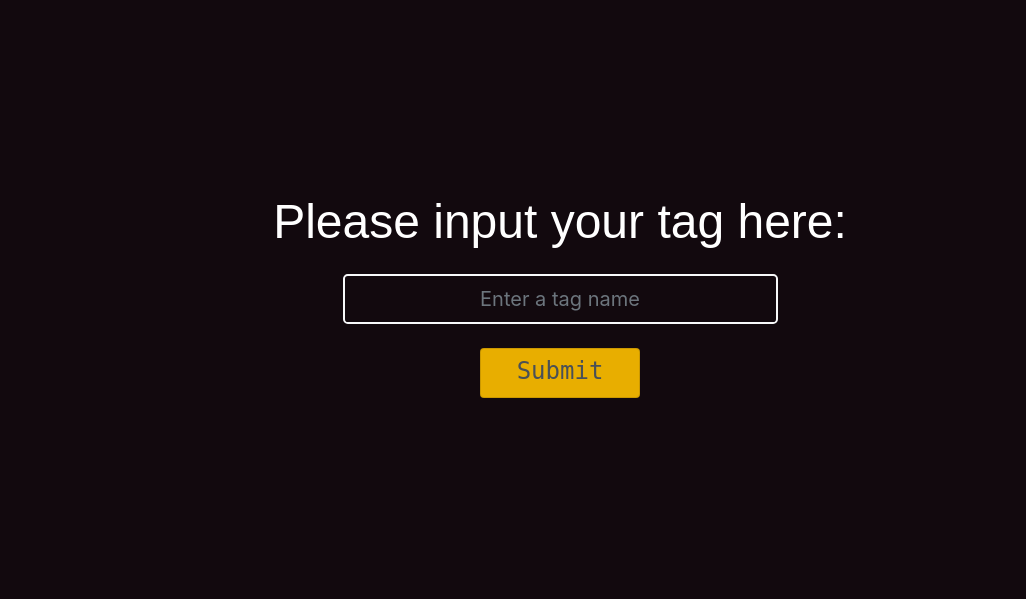
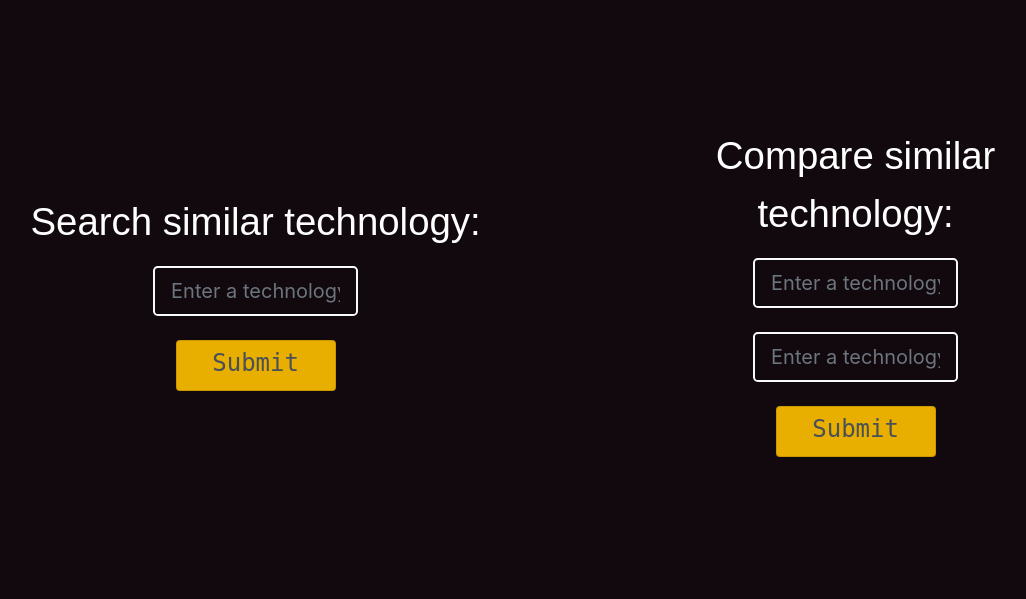
Before and after one commit to hy3440/diffTech, a Django app: page / in a window 1320 px wide. Shown: the top 599 px of the page, without its empty margins (100-1126 px from the left). Run offline with Django 3.2, Linux system fonts and the light colour scheme; some libraries are stand-ins or nearby versions.

Commit message:
finish home page add compare search

```diff
--- a/djangotest/templates/home.html
+++ b/djangotest/templates/home.html
@@ -5,16 +5,14 @@
 
 
 
-<div class="container" style = "max-width: 960px;margin: auto;">
+<div class="container" style = "max-width: 1200px;margin-left: 8%; margin-right: 10%">
   <div class="row align-items-center" style = "height: 600px;">
-    <div class="col">
-    </div>
-    <div class="col-12 align-items-center">
+    <div class="col-5 align-items-center">
 
 		<form action="/selecttag/" method="post">
 		{% csrf_token %}
 		  <div class="form-group">
-		  	<p class = "text-center" style = "font-size: 3rem;font-weight: 300;font-family: fantasy;color:  #ffffff;">Please input your tag here: </p>
+		  	<p class = "text-center" style = "font-size: 2.4rem;font-weight: 300;font-family: fantasy;color:  #ffffff;">Search similar technology: </p>
 
 		  	<div class="container">
 		  	  <div class="row align-items-center">
@@ -24,7 +22,7 @@
 
 
 
-		    	<input class="form-control form-control-lg" style = "background-color: rgb(18, 9, 14);border: 2px solid #f8f9fa;color: #f8f9fa;text-align:center;" name = "tag" type="text" placeholder="Enter a tag name">
+		    	<input class="form-control form-control-lg" style = "background-color: rgb(18, 9, 14);border: 2px solid #f8f9fa;color: #f8f9fa;text-align:center;" name = "tag" type="text" placeholder="Enter a technology">
 
   				</div>
   				<div class="col">
@@ -43,8 +41,45 @@
 		</form>
 
     </div>
-    <div class="col">
+    <div class="col-1">
     </div>
+    <div class="col-5 align-items-center">
+
+		<form action="/tagcomparepost/" method="post">
+		{% csrf_token %}
+		  <div class="form-group">
+		  	<p class = "text-center" style = "font-size: 2.4rem;font-weight: 300;font-family: fantasy;color:  #ffffff;">Compare similar technology: </p>
+
+		  	<div class="container">
+		  	  <div class="row align-items-center">
+			    <div class="col">
+			    </div>
+			    <div class="col-6 align-items-center">
+
+
+
+		    	<input class="form-control form-control-lg" style = "background-color: rgb(18, 9, 14);border: 2px solid #f8f9fa;color: #f8f9fa;text-align:center;" name = "tag" type="text" placeholder="Enter a technology">
+		    	<br>
+		    	<input class="form-control form-control-lg" style = "background-color: rgb(18, 9, 14);border: 2px solid #f8f9fa;color: #f8f9fa;text-align:center;" name = "simi" type="text" placeholder="Enter a technology">
+
+  				</div>
+  				<div class="col">
+		    	</div>
+		  	</div>
+		  	</div>
+
+		  	<br>
+
+		  <div class="container">
+		  <div class="row d-flex justify-content-center">
+				<button  type="submit" class="list-group-item list-group-item-action" style="background-color: #e8ae00;width: 160px;padding-top: 8px;padding-bottom: 4px;padding-left: 4px;padding-right: 4px;text-align: center;margin: auto;"><h5 class = "text-center" style = "font-size: 1.5rem;font-family: monospace;">Submit</h5></button>
+		  </div>
+		  </div>
+		  </div>
+		</form>
+
+    </div>
+
   </div>
 </div>
 
--- a/djangotest/urls.py
+++ b/djangotest/urls.py
@@ -22,6 +22,7 @@ urlpatterns = [
     url(r'^admin/', admin.site.urls),
     url(r'^$',views.home, name = 'home'),
     url(r'^selecttag/', views.selecttag,name = 'selecttag'),
+    url(r'^tagcomparepost/',views.tagcomparepost, name = 'tagcomparepost'),
     url(r'^([0-9a-zA-Z+.-]+)/$',views.tagpair, name = 'tagpair'),
     url(r'^([0-9a-zA-Z+.-]+)/([0-9a-zA-Z+.-]+)/$',views.tagcompare, name = 'tagcompare'),
 ]
--- a/djangotest/views.py
+++ b/djangotest/views.py
@@ -298,3 +298,199 @@ def selecttag(request):
         ori_tagwiki[Tag] = ori_wiki
 
         return render(request, 'tagpair.html',{'tagsWikiDicts':tagsWikiDict,'ori_tagwikis':ori_tagwiki})
+
+
+
+def tagcomparepost(request):
+
+
+
+    if request.method == "POST":
+
+        ttag = request.POST.get('tag').lower()
+        tsimi = request.POST.get('simi').lower()
+
+        tpair = sorted([ttag,tsimi])
+        Tag = tpair[0]
+        SimiTag = tpair[1]
+        SITE = StackAPI('stackoverflow')
+
+        Relation = relation.objects.filter(tag = Tag, simitag = SimiTag).values('quality','example_id','example')
+        if Relation:
+            """
+            compares = []
+            for eachone in Relation:
+                compares.append(eachone)
+            Compare = compares[0]['compare']
+            items = Compare.strip().split()
+            features = {}
+
+            i = 0 #loop current index
+            k = '' #last feature
+            for item in items:
+                if i % 3 == 0:
+                    features[item] = [] #add in new comparable feature
+                    k = item
+                else:
+                    features[k].append(item)
+                i+=1
+            #return render(request, 'home.html',{'tags':Tags})
+            """
+            #make a dictionary containing relation of quality, id, example
+            features = {}
+            IDS_noset = [] #1162378,1795117,1338597,259517,1338597
+            for eachone in Relation:
+                postid = eachone['example_id']
+                IDS_noset.append(int(postid))
+
+                #info = SITE.fetch('posts/{ids}/revisions', ids = IDS)
+                """
+                title = ''
+                for item in info['items']:
+                    if 'last_title' in item.keys():
+                        title = item['last_title']
+                        break
+                    elif 'title' in item.keys():
+                        title = item['title']
+                        break
+                title = title.replace('&quot;','"')
+
+                """
+                if ' overall' in eachone['quality']:
+                    quality = eachone['quality'].replace(' overall','')
+                    qualityCate = 'Others'
+                elif ' in ' in eachone['quality']:
+                    quality = eachone['quality'].split(' in ')[0]
+                    qualityCate = eachone['quality'].split(' in ')[1]
+                if qualityCate not in features.keys():
+                    features[qualityCate] = {}
+                    features[qualityCate][quality] = [[eachone['example'],eachone['example_id']]]
+                else:
+                    if quality in features[qualityCate].keys():
+                        features[qualityCate][quality].append([eachone['example'],eachone['example_id']])
+                    else:
+                        features[qualityCate][quality] = [[eachone['example'],eachone['example_id']]]
+
+            # #IDS_sorted = sorted(IDS, reverse = True)
+            # #take care of repetitive answers id
+            # ids_count = {}
+            # for x in IDS_noset:
+            #     ids_count[x] = IDS_noset.count(x)
+
+            # IDSset = set(IDS_noset)
+            # info1 = SITE.fetch('/posts/{ids}/revisions', ids = IDSset ,order = 'desc', sort = 'creation') #the returning list of dictionary will be in descending order of the id
+
+            id_title = {} #id of post and title of that post, put into a dictionary
+            # questionid = []
+            # for item in info1['items']:
+            #     if 'title' in item.keys():
+            #         id_title[item['post_id']] = item['title']
+            #         #ids_count[item['post_id']] -= 1
+            #         #if ids_count == 0:
+            #         questionid.append(item['post_id'])
+            #         IDSset.remove(item['post_id'])
+
+            # IDS_sorted = sorted(IDSset, reverse = True)
+            # info2 = SITE.fetch('/answers/{ids}/questions', ids = IDS_sorted , order = 'desc', sort = 'creation')
+
+
+
+            # count_title = 0
+            # len_ids_sorted = len(IDS_sorted)
+            # for item in info2['items']: #appears in ascending order
+            #     if 'title' in item.keys():
+            #         count_title+=1
+            #         id_title[IDS_sorted.pop(0)] = item['title']
+            # if tested:
+            #     print('im')
+
+            #if IDS_sorted != []:
+            #    raise Http404("Number of titles not equal to number if IDS")
+
+
+            # featureswithtitle = features.copy()
+            # i = 0
+            # for post_id, title in id_title.items():
+            #     #i+=1
+            #     found = 0 #find location for title to be attached
+
+            #     #locate its position in features dictionary
+            #     for qualityCate, qualityDict in features.items():
+            #         #if qualityCate not in featureswithtitle.keys():
+            #             #featureswithtitle[qualityCate] = qualityDict
+            #         for quality, details in qualityDict.items():
+            #             for item in details:
+            #                 if str(post_id) == item[1]:
+            #                     item.append(title)
+            #                     #featureswithtitle[qualityCate][quality][index]=['title','title']
+
+            #                     found = 1
+            #                     break
+            #             if found:
+            #                 break
+            #         if found:
+            #             break
+            #     if not found:
+            #         #if not tested:
+            #         raise Http404("Dictionary pair not found for post_id "+ str(post_id))
+
+            # if not tested:
+            #     raise Http404('lalal')
+            IDS = sorted(IDS_noset)
+            info = SITE.fetch('/posts/{ids}',ids = IDS, filter = '!9Z(-wsMqT')
+            for item in info['items']:
+                id_title[item['post_id']] = item['title']
+
+
+
+            for qualityCate, qualityDict in features.items():
+                for quality, details in qualityDict.items():
+                    for item in details:
+                        found = 0
+                        for post_id, title in id_title.items():
+                            if str(post_id) == item[1]:
+                                item.append(title)
+                                found = 1
+                                break
+                        if not found:
+                            #if tested:
+                            raise Http404("Dictionary pair not found for "+ str(item[0]+' '+str(item[1])))
+
+
+
+
+
+
+
+
+
+
+                #features[eachone['example_id']] = [qualityCate,quality,eachone['example']]
+
+
+
+            tagsFetch = [Tag,SimiTag]
+
+            tagswiki = SITE.fetch('tags/{tags}/wikis',tags = tagsFetch)
+            tagsWikiDict_tag = {}
+            tagsWikiDict_simi = {}
+            tagsWikiDict = {}
+
+
+            for item in tagswiki['items']:
+                excerpt = item['excerpt']
+                excerpt = excerpt.strip().split('. ')[0]
+                if '.&' in excerpt:
+                    excerpt = excerpt.split('.&')[0]
+
+                tagsWikiDict[item['tag_name']] = excerpt
+
+            tagsWikiDict_tag[Tag] = tagsWikiDict[Tag]
+            tagsWikiDict_simi[SimiTag] = tagsWikiDict[SimiTag]
+
+
+
+        else:
+            raise Http404("Tag pair does not exist")
+
+        return render(request, 'tagcompare.html',{'Features':features,'TagsWikiDict_tag':tagsWikiDict_tag,'TagsWikiDict_simi':tagsWikiDict_simi})
```
Also changed, not shown: 2 other files.
